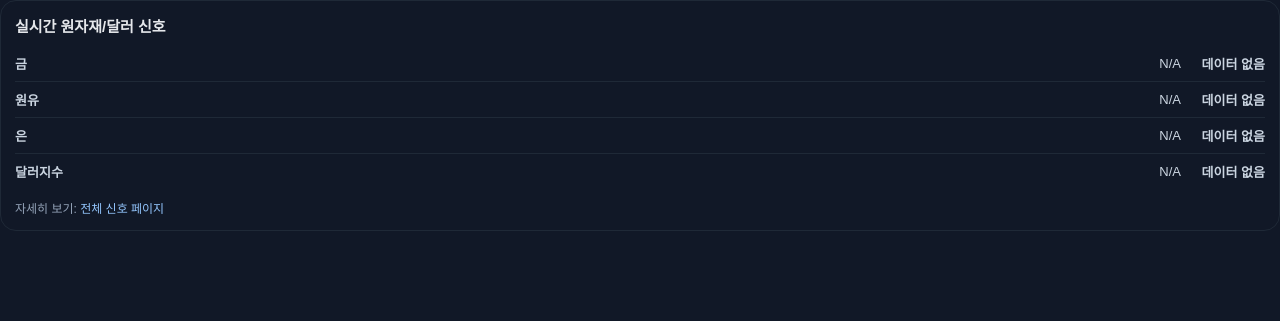
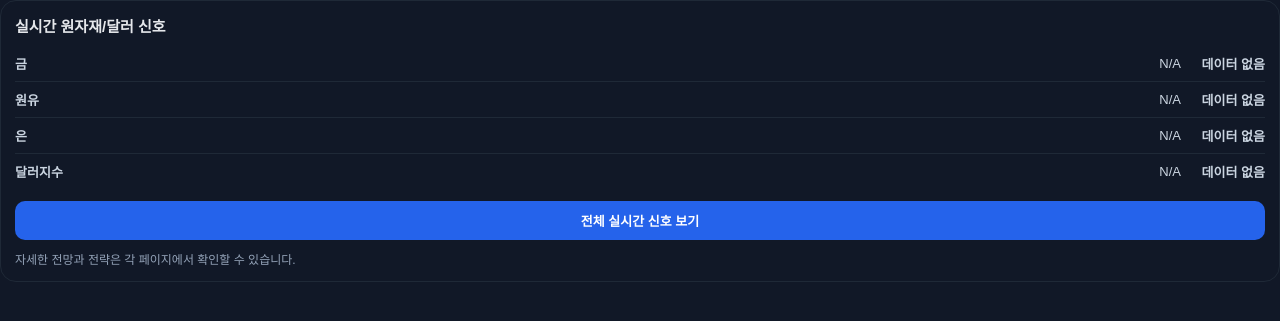
Before and after one commit to yuri43210-dot/gold-oil-signal, a Flask app: page /widget in a window 1280 px wide. Shown: the top 321 px of the page. Run offline with Flask 3, Linux system fonts and the light colour scheme; data that the repository does not hold is empty.

Commit message:
Update widget.html

```diff
--- a/templates/widget.html
+++ b/templates/widget.html
@@ -53,6 +53,18 @@
     .bull { color: #4ade80; }
     .bear { color: #f87171; }
     .neutral { color: #cbd5e1; }
+    .btn {
+      display: block;
+      margin-top: 12px;
+      padding: 10px;
+      border-radius: 10px;
+      background: #2563eb;
+      color: white;
+      text-decoration: none;
+      text-align: center;
+      font-weight: 700;
+      font-size: 13px;
+    }
     .bottom {
       margin-top: 10px;
       font-size: 12px;
@@ -68,8 +80,9 @@
   <div class="widget">
     <div class="title">실시간 원자재/달러 신호</div>
     <div id="rows">불러오는 중...</div>
+    <a class="btn" href="/" target="_blank">전체 실시간 신호 보기</a>
     <div class="bottom">
-      자세히 보기: <a href="/" target="_blank">전체 신호 페이지</a>
+      자세한 전망과 전략은 각 페이지에서 확인할 수 있습니다.
     </div>
   </div>
 
```
